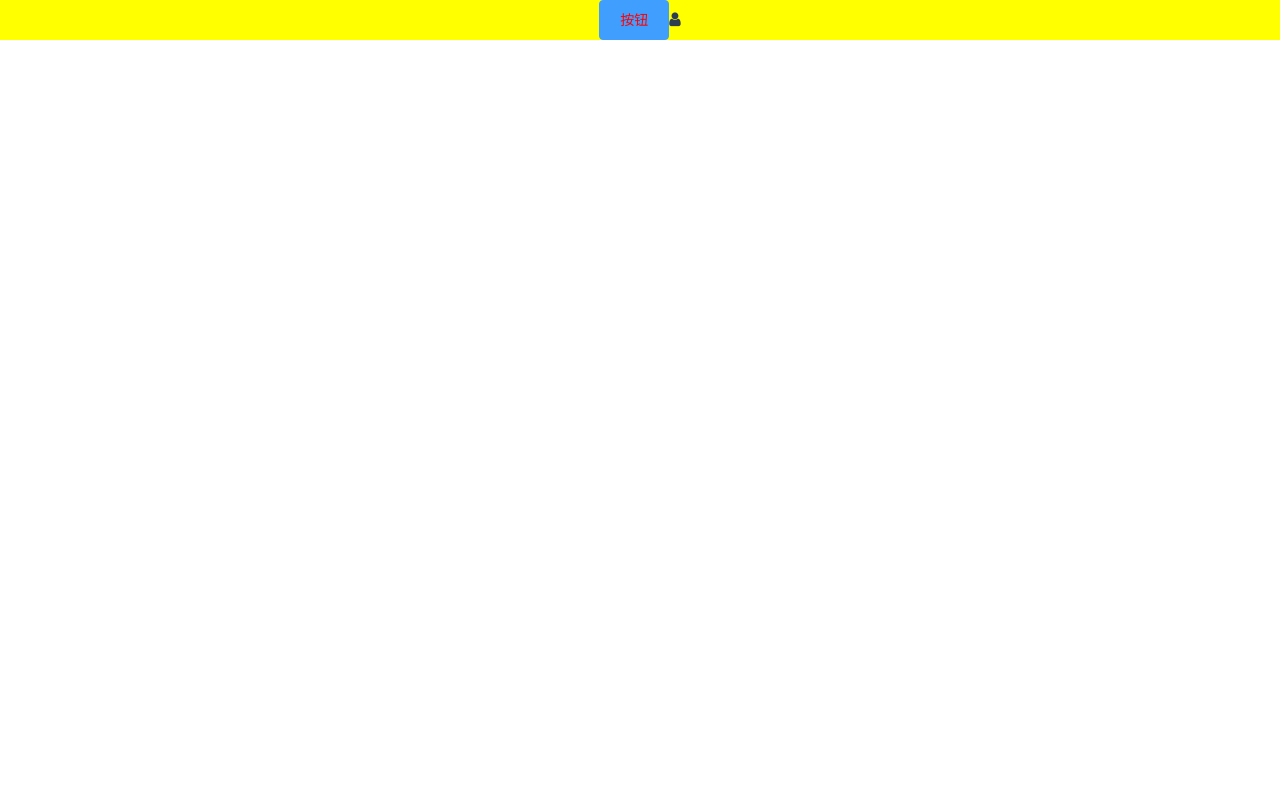
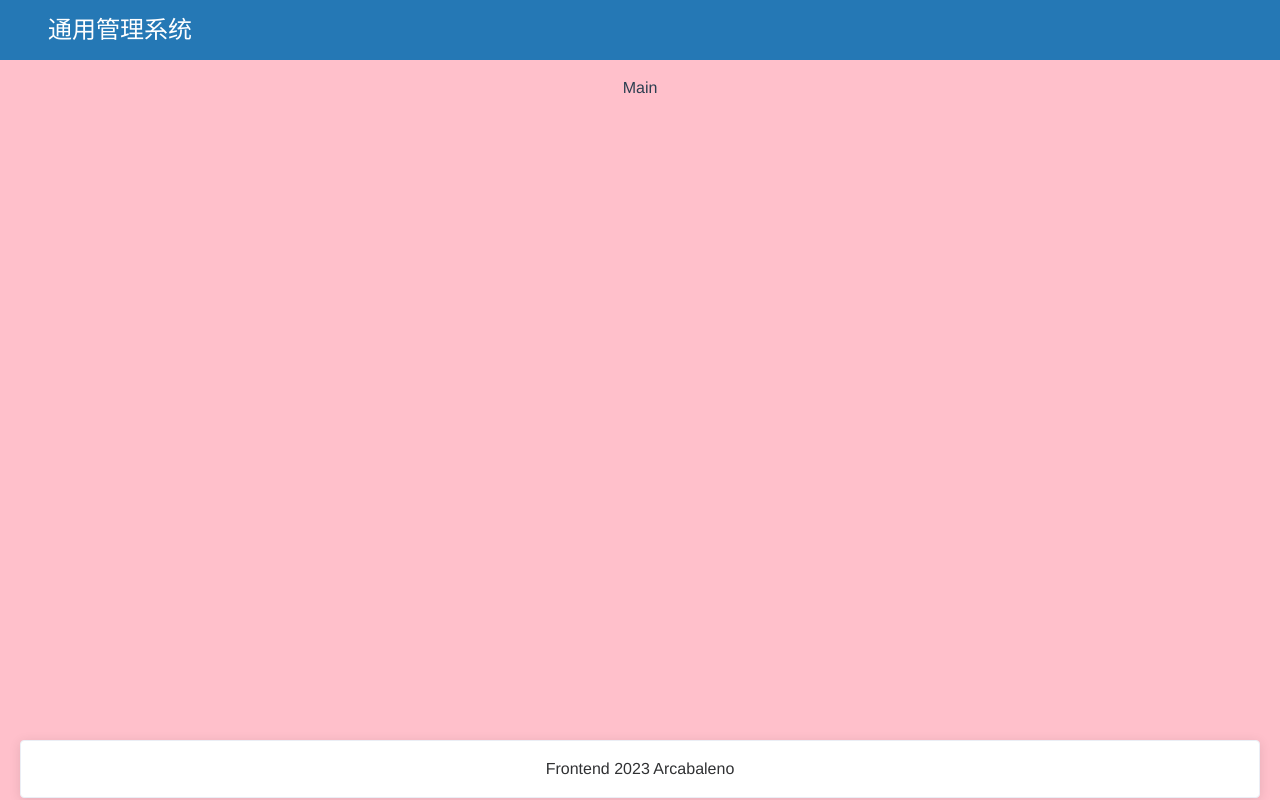
Before and after one commit to Arcobale/vue2-3_manage_system, a Vue app: page /Home in a window 1280 px wide. Built offline with nearby package versions, Linux system fonts and the light colour scheme.

Commit message:
拆分静态组件

```diff
--- a/src/components/Home.vue
+++ b/src/components/Home.vue
@@ -1,21 +1,41 @@
 <template>
-  <div class="hello">
-    <el-button type="primary">按钮</el-button>
-    <i class="fa fa-user"></i>
+  <div class="home">
+    <Header>Header</Header>
+    <el-container class="content">
+      <Menu></Menu>
+      <el-container>
+        <el-main>Main</el-main>
+        <el-footer>
+          <Footer></Footer>
+        </el-footer>
+      </el-container>
+    </el-container>
   </div>
 </template>
 
 <script>
+import Header from './common/Header.vue';
+import Footer from './common/Footer.vue';
+import Menu from './common/Menu.vue';
 export default {
-
+  components: {
+    Header,
+    Footer,
+    Menu,
+  }
 }
 </script>
 
 <style lang="scss" scoped>
-.hello {
-    background-color: yellow;
-    .el-button {
-        color:red;
-    }
+.home {
+  width: 100%;
+  height: 100%;
+  .content {
+    position: absolute;
+    width: 100%;
+    top: 60px;
+    bottom: 0;
+    background: pink;
+  }
 }
 </style>
--- /dev/null
+++ b/src/components/common/Footer.vue
@@ -0,0 +1,15 @@
+<template>
+    <div class="footer">
+        <el-card>
+            Frontend 2023 Arcabaleno
+        </el-card>
+    </div>
+</template>
+
+<script>
+export default {
+
+}
+</script>
+
+<style lang="scss"></style>
--- /dev/null
+++ b/src/components/common/Header.vue
@@ -0,0 +1,38 @@
+<template>
+    <div class="header">
+        <el-header>
+            <div class="title">通用管理系统</div>
+            <div>{{ name }}</div>
+        </el-header>
+    </div>
+</template>
+
+<script>
+import { getToken } from '@/utils/setToken';
+export default {
+    data() {
+        return {
+            name: '',
+        }
+    },
+    created() {
+        this.name = getToken('username');
+    }
+}
+</script>
+
+<style lang="scss">
+.header {
+    .el-header {
+        background: #2578b5;
+        color: #fff;
+        line-height: 60px;
+        display: flex;
+        justify-content: space-between;
+        .title {
+            width: 200px;
+            font-size: 24px;
+        }
+    }
+}
+</style>
--- /dev/null
+++ b/src/components/common/Menu.vue
@@ -0,0 +1,13 @@
+<template>
+    <div class="menu">
+
+    </div>
+</template>
+
+<script>
+export default {
+
+}
+</script>
+
+<style lang="scss"></style>
```
